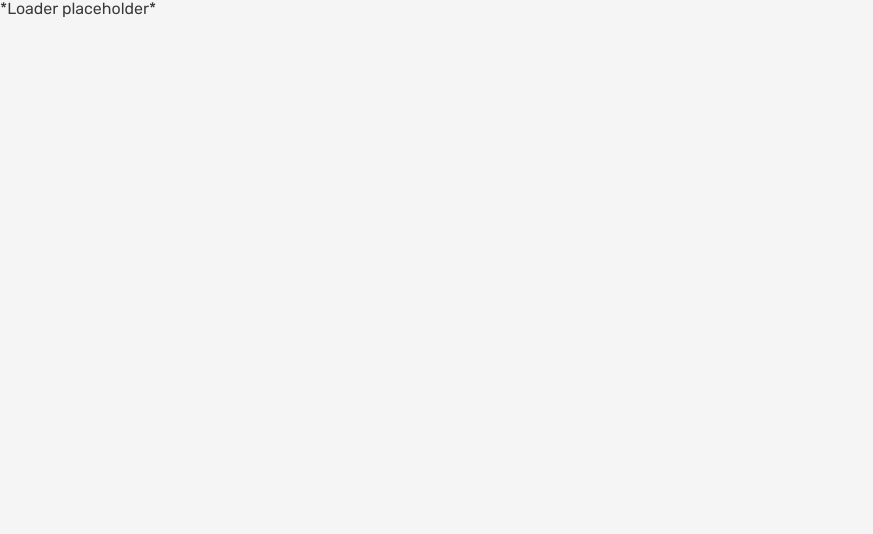
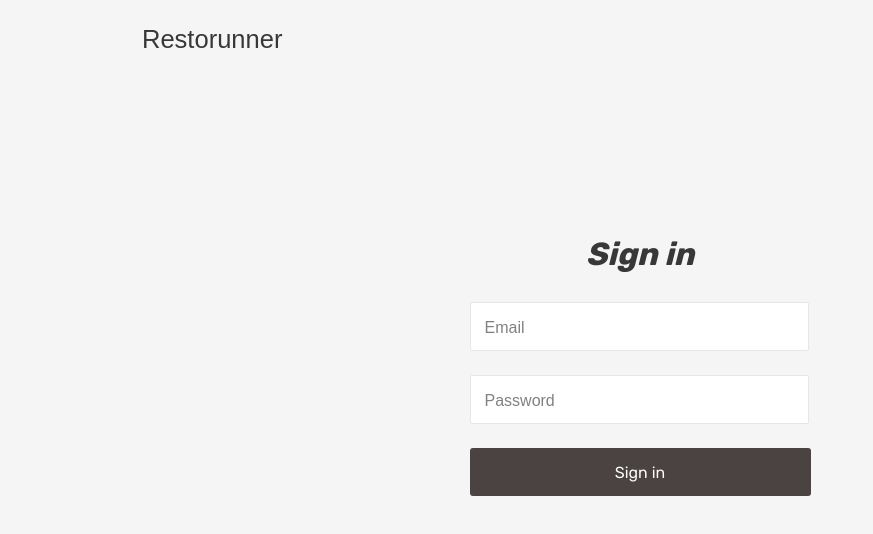
Before and after one commit to isNotANumber/restorunner, a React (Vite) app: page /login in a window 1280 px wide. Shown: the top 534 px of the page, without its empty margins (0-873 px from the left). Built offline with nearby package versions, Linux system fonts and the light colour scheme; no server answers.

Commit message:
auth realizations

```diff
--- a/src/components/app/App.tsx
+++ b/src/components/app/App.tsx
@@ -9,7 +9,7 @@ import NotFoundPage from "../../pages/not-found/NotFoundPage";
 import PrivateRoute from "../private-route/PrivateRoute";
 import { store } from "../../store";
 import { useEffect } from "react";
-import { fetchAllOffers, fetchCategories, fetchFavoriteOffers } from "../../store/thunks/catalogThunk";
+import { fetchAllOffers, fetchCategories } from "../../store/thunks/catalogThunk";
 import { getToken } from "../../services/token";
 import { checkAuth } from "../../store/thunks/authThunk";
 
@@ -19,13 +19,12 @@ function App() {
 	useEffect(() => {
 		dispatch(fetchCategories());
 		dispatch(fetchAllOffers());
-		dispatch(fetchFavoriteOffers());
 	});
 
 	const token = getToken();
 	useEffect(() => {
 		if (token) {
-			checkAuth();
+			dispatch(checkAuth());
 		}
 	}, [token, checkAuth]);
 
--- a/src/components/private-route/PrivateRoute.tsx
+++ b/src/components/private-route/PrivateRoute.tsx
@@ -3,7 +3,7 @@ import type { Location } from "react-router-dom";
 
 import { Navigate, useLocation } from "react-router-dom";
 
-import { AppRoute, AuthorizstionStatus } from "../../const";
+import { AppRoute } from "../../const";
 import { useAppSelector } from "../../hooks/store";
 import { userSelectors } from "../../store/slices/userSlice";
 
@@ -20,11 +20,11 @@ export default function PrivateRoute({ children, onlyUnAuth }: PrivateRouteProps
 	const location: Location<FromState> = useLocation() as Location<FromState>;
 
 	const user = useAppSelector(userSelectors.user);
-	const userCheckAuth = useAppSelector(userSelectors.userStatus);
+	// const userCheckAuth = useAppSelector(userSelectors.userStatus);
 
-	if (userCheckAuth === AuthorizstionStatus.Unknown) {
-		return <div>*Loader placeholder*</div>;
-	}
+	// if (userCheckAuth === AuthorizstionStatus.Unknown) {
+	// 	return <div>*Loader placeholder*</div>;
+	// }
 
 	if (onlyUnAuth && user) {
 		const from = location.state?.from || { pathname: AppRoute.Root };
--- a/src/components/user/UserAuthorized.tsx
+++ b/src/components/user/UserAuthorized.tsx
@@ -1,16 +1,17 @@
 import { Link } from "react-router-dom";
-import { AppRoute, AuthorizstionStatus } from "../../const";
+import { AppRoute } from "../../const";
 import { useAppDispatch, useAppSelector } from "../../hooks/store";
-import { userActions } from "../../store/slices/userSlice";
+import { userSelectors } from "../../store/slices/userSlice";
 import { offersSelectors } from "../../store/slices/offersSlice";
+import { logout } from "../../store/thunks/authThunk";
 
 function UserAuthorized(): JSX.Element {
 	const dispatch = useAppDispatch();
-	const getFavoriteOffers = offersSelectors.favoriteOffers;
-	const favoriteOffersCount = useAppSelector(getFavoriteOffers).length;
+	const favoriteOffersCount = useAppSelector(offersSelectors.favoriteOffers).length;
+	const user = useAppSelector(userSelectors.user);
 
-	const handleSignOutClick = () => {
-		dispatch(userActions.setUserStatus(AuthorizstionStatus.NoAuth));
+	const handleClick = () => {
+		dispatch(logout());
 	};
 
 	return (
@@ -18,14 +19,14 @@ function UserAuthorized(): JSX.Element {
 			<li className="header__nav-item user">
 				<Link to={AppRoute.Favorites} className="header__nav-link header__nav-link--profile">
 					<div className="header__avatar-wrapper user__avatar-wrapper"></div>
-					<span className="header__user-name user__name">nananner@gmail.com</span>
+					<span className="header__user-name user__name">{user?.email}</span>
 					<span className="header__favorite-count">{favoriteOffersCount}</span>
 				</Link>
 			</li>
 			<li className="header__nav-item">
-				<Link to={AppRoute.Root} className="header__nav-link" onClick={handleSignOutClick}>
+				<a href="#" className="header__nav-link" onClick={handleClick}>
 					<span className="header__signout">Sign out</span>
-				</Link>
+				</a>
 			</li>
 		</>
 	);
--- a/src/const.ts
+++ b/src/const.ts
@@ -23,8 +23,8 @@ export const CITY = {
 };
 
 export enum Endpoint {
-	Login = "/login",
-	Logout = "/logout",
+	Login = "/user/login",
+	Logout = "/user/logout",
 	Offers = "/offers",
 	Favorites = "/offers/favorites",
 	Categories = "/categories",
--- a/src/pages/login/LoginPage.tsx
+++ b/src/pages/login/LoginPage.tsx
@@ -1,16 +1,35 @@
 import { Helmet } from "react-helmet-async";
 import Header from "../../components/header/Header";
 import { useAppDispatch } from "../../hooks/store";
-import { userActions } from "../../store/slices/userSlice";
-import { AppRoute, AuthorizstionStatus } from "../../const";
-import { useNavigate } from "react-router-dom";
+import { FormEvent, ReactEventHandler, useState } from "react";
+import { login } from "../../store/thunks/authThunk";
+
+type HTMLLoginForm = HTMLFormElement & {
+	email: HTMLInputElement;
+	password: HTMLInputElement;
+};
+
+type ChangeHandler = ReactEventHandler<HTMLInputElement | HTMLTextAreaElement>;
 
 function LoginPage(): JSX.Element {
 	const dispatch = useAppDispatch();
-	const navigate = useNavigate();
 
-	const handleSignInClick = () => {
-		dispatch(userActions.setUserStatus(AuthorizstionStatus.Auth));
+	const [formData, setFormData] = useState({
+		email: "",
+		password: "",
+	});
+
+	const handleChange: ChangeHandler = (evt) => {
+		const { name, value } = evt.currentTarget;
+		setFormData({
+			...formData,
+			[name]: value,
+		});
+	};
+
+	const handleSubmit = (evt: FormEvent<HTMLLoginForm>) => {
+		evt.preventDefault();
+		dispatch(login(formData));
 	};
 
 	return (
@@ -25,10 +44,17 @@ function LoginPage(): JSX.Element {
 				<div className="page__login-container container">
 					<section className="login">
 						<h1 className="login__title">Sign in</h1>
-						<form className="login__form form" action="#" method="post">
+						<form className="login__form form" action="#" method="post" onSubmit={handleSubmit}>
 							<div className="login__input-wrapper form__input-wrapper">
 								<label className="visually-hidden">E-mail</label>
-								<input className="login__input form__input" type="email" name="email" placeholder="Email" required />
+								<input
+									className="login__input form__input"
+									type="email"
+									name="email"
+									placeholder="Email"
+									required
+									onChange={handleChange}
+								/>
 							</div>
 							<div className="login__input-wrapper form__input-wrapper">
 								<label className="visually-hidden">Password</label>
@@ -38,16 +64,10 @@ function LoginPage(): JSX.Element {
 									name="password"
 									placeholder="Password"
 									required
+									onChange={handleChange}
 								/>
 							</div>
-							<button
-								onClick={() => {
-									handleSignInClick();
-									navigate(AppRoute.Root);
-								}}
-								className="login__submit form__submit button"
-								type="submit"
-							>
+							<button className="login__submit form__submit button" type="submit">
 								Sign in
 							</button>
 						</form>
--- a/src/store/slices/userSlice.ts
+++ b/src/store/slices/userSlice.ts
@@ -47,7 +47,7 @@ const userSlice = createSlice({
 				state.status = AuthorizstionStatus.NoAuth;
 			});
 	},
-	name: "auth",
+	name: "user",
 	initialState,
 	reducers: {
 		setUserStatus: (state, action: PayloadAction<AuthorizstionStatus>) => {
--- a/src/store/thunks/authThunk.ts
+++ b/src/store/thunks/authThunk.ts
@@ -22,12 +22,8 @@ const login = createAsyncThunk<User, LoginUserData, { extra: AxiosInstance }>(
 	}
 );
 
-const logout = createAsyncThunk<unknown, undefined, { extra: AxiosInstance }>(
-	"auth/logout",
-	async (_, { extra: api }) => {
-		await api.delete(Endpoint.Logout);
-		dropToken();
-	}
-);
+const logout = createAsyncThunk<unknown, undefined, { extra: AxiosInstance }>("auth/logout", async () => {
+	dropToken();
+});
 
 export { checkAuth, login, logout };
```
